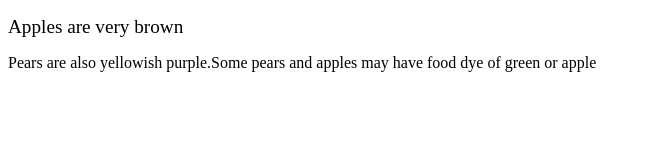
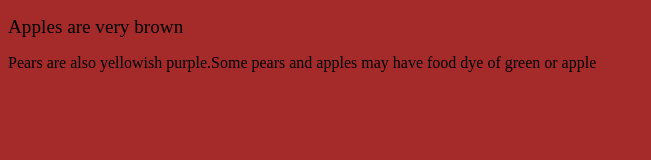
Before and after one commit to ZachHeyes/Heyes-3I, a plain HTML site: page index.html in a window 1280 px wide. Shown: the whole page, without its empty margins (0-651 px from the left). Drawn offline with Linux system fonts and the light colour scheme.

Commit message:
Update index.html

```diff
--- a/index.html
+++ b/index.html
@@ -5,7 +5,7 @@
 		      APPLES
 		 </title>
     </head>
-    <body>
+    <body bgcolor="brown">
 	    <p>
 		 <big>
 	        Apples are very brown
```
